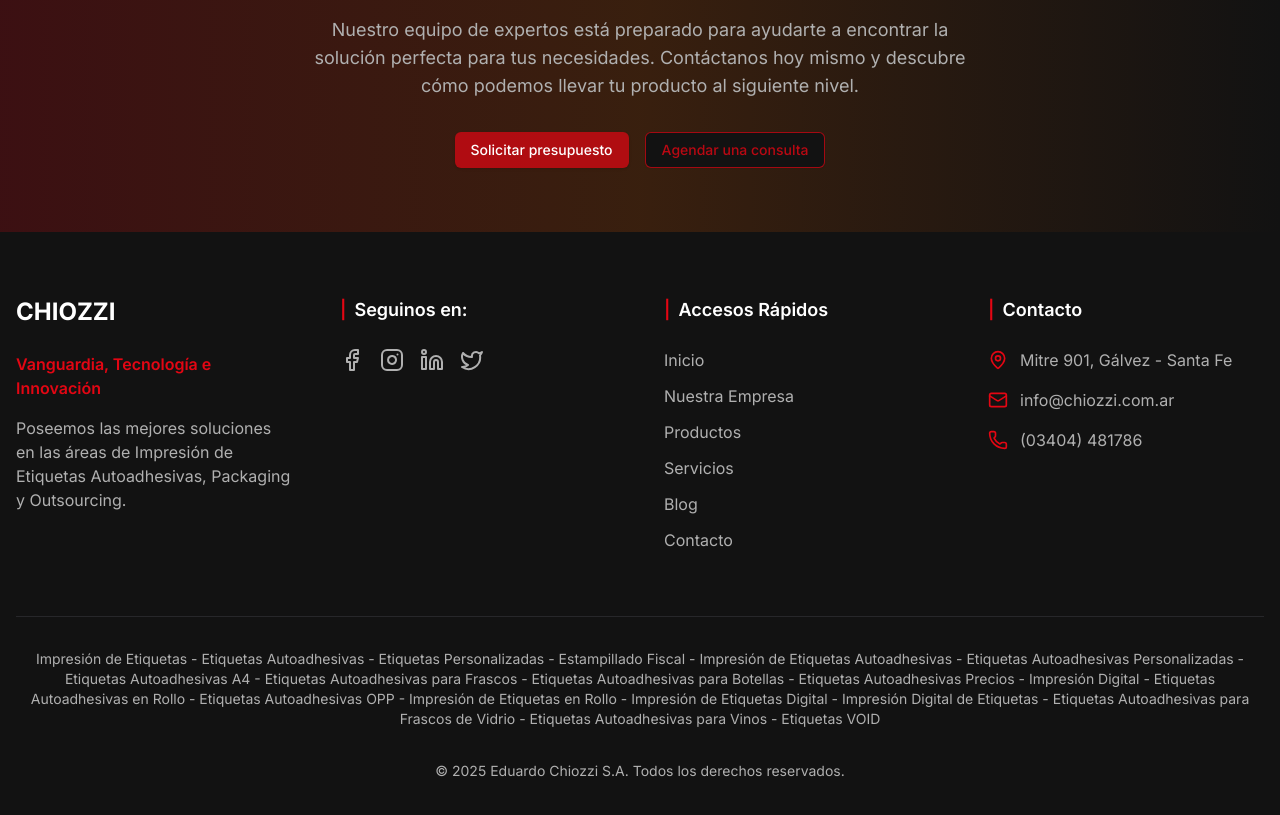
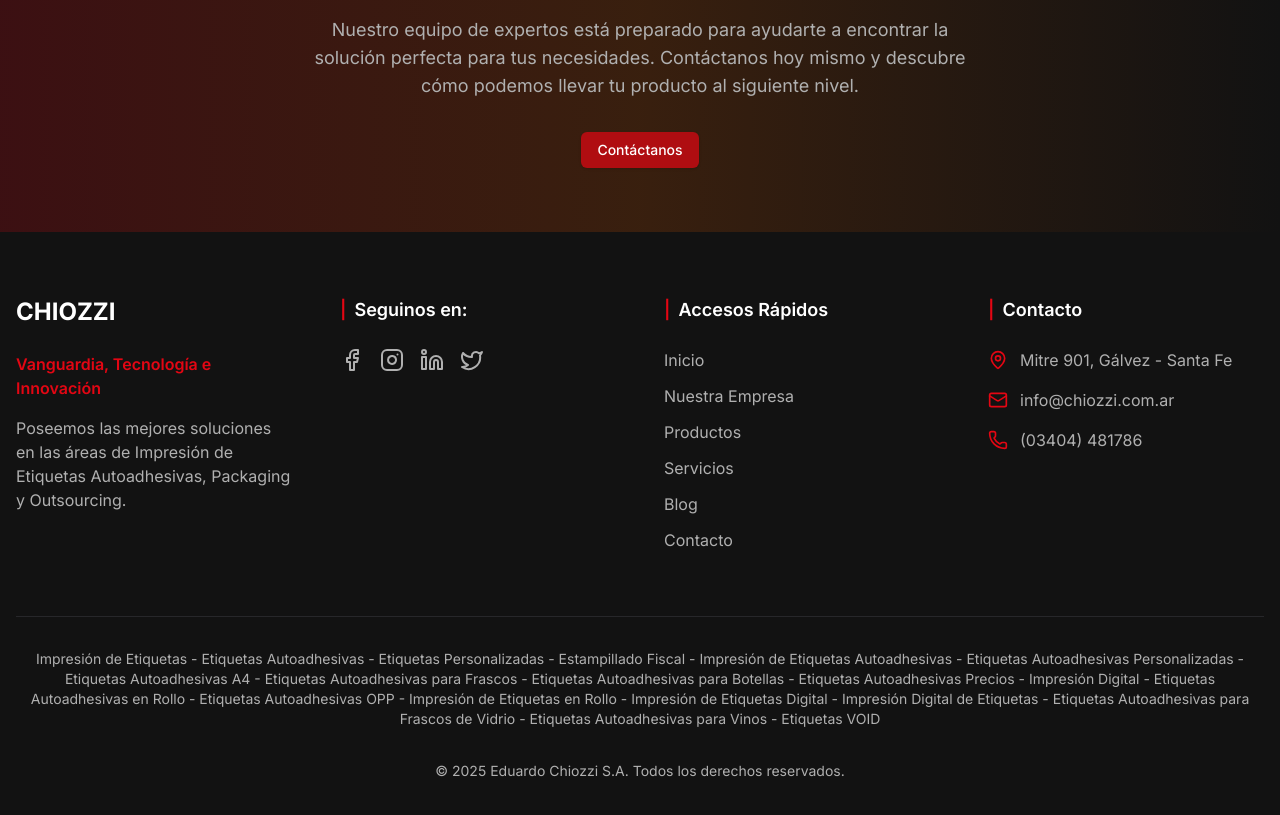
Before and after one commit to Sciabarrasi/MPA_chiozzi, a Next.js app: page /servicios in a window 1280 px wide. Shown: the part 3780-4595 px from the top of the page. Built offline with nearby package versions, Linux system fonts and the light colour scheme.

Commit message:
feat: Made design changes on all pages

```diff
--- a/app/productos/page.tsx
+++ b/app/productos/page.tsx
@@ -299,7 +299,7 @@ export default function ProductosPage() {
                     className="absolute inset-0"
                   >
                     <Image
-                      src="/placeholder.svg?height=300&width=400&text=Premium+Vinos+y+Licores"
+                      src="/chiozzi_productos_0014.png"
                       alt="Etiquetas Autoadhesivas Premium"
                       fill
                       className="object-cover"
@@ -393,7 +393,7 @@ export default function ProductosPage() {
                     className="absolute inset-0"
                   >
                     <Image
-                      src="/placeholder.svg?height=300&width=400&text=Etiquetas+Colgantes"
+                      src="/chiozzi_productos_0310.png"
                       alt="Etiquetas Colgantes"
                       fill
                       className="object-cover"
@@ -487,7 +487,7 @@ export default function ProductosPage() {
                     className="absolute inset-0"
                   >
                     <Image
-                      src="/placeholder.svg?height=300&width=400&text=Flowpack+Alimentos"
+                      src="/chiozzi_productos_0142.png"
                       alt="Flowpack para Alimentos"
                       fill
                       className="object-cover"
@@ -601,7 +601,7 @@ export default function ProductosPage() {
             solución perfecta para tus necesidades de etiquetado y packaging.
           </p>
           <Button className="bg-primary/70 hover:bg-primary/80 text-white">
-            Contactar con un especialista
+            Contáctanos
           </Button>
         </div>
       </section>
--- a/app/servicios/page.tsx
+++ b/app/servicios/page.tsx
@@ -1,4 +1,5 @@
 import Image from "next/image"
+import Link from "next/link"
 import { Palette, Printer, Layers, Ruler, Settings } from "lucide-react"
 
 import { Button } from "@/components/ui/button"
@@ -9,8 +10,10 @@ import { Footer } from "../components/footer"
 export default function ServiciosPage() {
   return (
     <div className="min-h-screen bg-background text-white">
+      {/* Navbar (importada del componente existente) */}
       <Navbar />
 
+      {/* Hero Section with Introduction */}
       <section className="pt-28 pb-16 px-4 relative bg-gradient-to-br from-primary/10 via-secondary/15 to-yellow-600/10">
         <div className="absolute inset-0 bg-[radial-gradient(circle_at_30%_20%,rgba(227,6,19,0.15)_0%,transparent_50%),radial-gradient(circle_at_70%_60%,rgba(237,125,0,0.2)_0%,transparent_50%),radial-gradient(circle_at_40%_80%,rgba(211,84,0,0.15)_0%,transparent_40%)]"></div>
         <div className="container mx-auto relative z-10">
@@ -25,6 +28,7 @@ export default function ServiciosPage() {
         </div>
       </section>
 
+      {/* Diseño y Preprensa */}
       <section className="py-16 px-4">
         <div className="container mx-auto">
           <div className="flex items-center justify-center mb-12">
@@ -87,6 +91,7 @@ export default function ServiciosPage() {
         </div>
       </section>
 
+      {/* Impresión Flexográfica */}
       <section className="py-16 px-4 bg-zinc-900">
         <div className="container mx-auto">
           <div className="flex items-center justify-center mb-12">
@@ -149,6 +154,7 @@ export default function ServiciosPage() {
         </div>
       </section>
 
+      {/* Un mundo de colores */}
       <section className="py-16 px-4">
         <div className="container mx-auto">
           <div className="flex items-center justify-center mb-12">
@@ -223,6 +229,7 @@ export default function ServiciosPage() {
         </div>
       </section>
 
+      {/* Precisión y Exactitud */}
       <section className="py-16 px-4 bg-zinc-900">
         <div className="container mx-auto">
           <div className="flex items-center justify-center mb-12">
@@ -288,6 +295,7 @@ export default function ServiciosPage() {
         </div>
       </section>
 
+      {/* Versatilidad */}
       <section className="py-16 px-4">
         <div className="container mx-auto">
           <div className="flex items-center justify-center mb-12">
@@ -412,6 +420,7 @@ export default function ServiciosPage() {
         </div>
       </section>
 
+      {/* CTA Section */}
       <section className="py-16 bg-gradient-to-r from-primary/20 via-secondary/20 to-background">
         <div className="container mx-auto px-4 text-center">
           <h2 className="text-3xl font-bold mb-6">¿Listo para potenciar tu producto?</h2>
@@ -419,15 +428,15 @@ export default function ServiciosPage() {
             Nuestro equipo de expertos está preparado para ayudarte a encontrar la solución perfecta para tus
             necesidades. Contáctanos hoy mismo y descubre cómo podemos llevar tu producto al siguiente nivel.
           </p>
-          <div className="flex flex-col sm:flex-row justify-center gap-4">
-            <Button className="bg-primary/70 hover:bg-primary/80 text-white">Solicitar presupuesto</Button>
-            <Button variant="outline" className="border-primary/70 text-primary/80 hover:bg-primary/5">
-              Agendar una consulta
+          <div className="flex justify-center">
+            <Button className="bg-primary/70 hover:bg-primary/80 text-white" asChild>
+              <Link href="/contacto">Contáctanos</Link>
             </Button>
           </div>
         </div>
       </section>
 
+      {/* Footer (importado del componente existente) */}
       <Footer />
     </div>
   )
```
